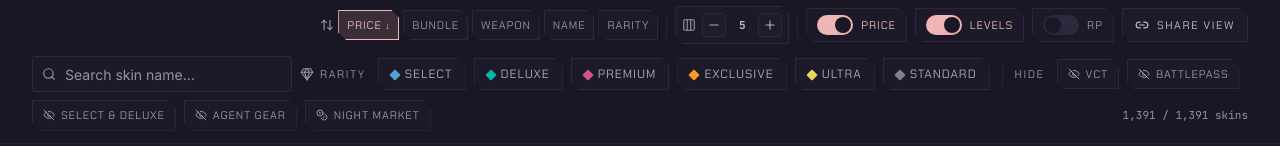
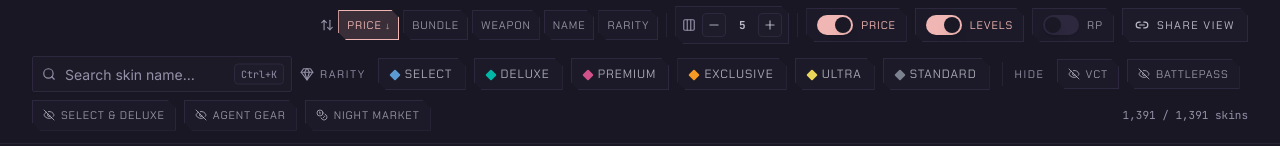
Before and after one commit to fr0gtastic/SkinHall, a React (Vite) app: page / in a window 1280 px wide. Shown: the part 596-742 px from the top of the page. Built offline with nearby package versions, Linux system fonts and the light colour scheme.

Commit message:
feat: add Ctrl+K smart-search kbd badge affordance in FilterBar search input

```diff
--- a/src/components/FilterBar.jsx
+++ b/src/components/FilterBar.jsx
@@ -16,6 +16,7 @@
 import CopyLinkButton from "@/components/CopyLinkButton";
 import { Pill, NmPill, HidePill } from "@/components/filters/Pill";
 import { sortBundles } from "@/lib/bundleSort";
+import { isMac } from "@/lib/platform";
 
 export default function FilterBar({
   weapons,
@@ -310,8 +311,13 @@
               value={searchInput}
               onChange={(e) => setSearchInput(e.target.value)}
               placeholder="Search skin name…"
-              className="border-border bg-card/50 py-1.5 pl-8 text-sm"
+              className="border-border bg-card/50 py-1.5 pl-8 pr-16 text-sm"
             />
+            <kbd
+              className="pointer-events-none absolute right-2 top-1/2 -translate-y-1/2 rounded border border-border bg-card/60 px-1.5 py-0.5 font-mono text-[10px] text-muted-foreground"
+            >
+              {isMac() ? "Cmd+K" : "Ctrl+K"}
+            </kbd>
           </div>
 
           {/* rarity */}
--- /dev/null
+++ b/src/lib/platform.js
@@ -0,0 +1,4 @@
+export function isMac() {
+  return typeof navigator !== 'undefined'
+    && /Mac|iPhone|iPad/.test(navigator.userAgent || '');
+}
```
Also changed, not shown: 1 other file (tests, documents, lock files or other folders).
